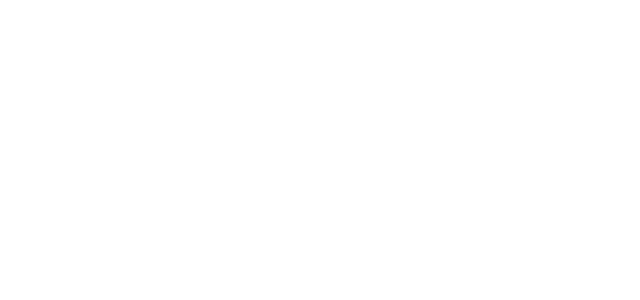
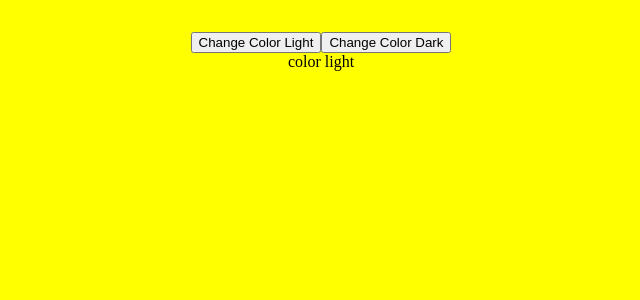
Before and after one commit to CodeScribe378/react-homework, a React (Vite) app: page / in a window 1280 px wide. Shown: the top 300 px of the page, without its empty margins (319-959 px from the left). Built offline with nearby package versions, Linux system fonts and the light colour scheme.

Commit message:
homework/lesson7/exercise2 is done

```diff
--- a/src/App.tsx
+++ b/src/App.tsx
@@ -1,10 +1,27 @@
 
 import './App.css'
+import BranchComponentLeft from "./components/BranchComponentLeft/BranchComponentLeft.tsx";
+import BranchComponentRight from "./components/BranchComponentsRight/BranchComponentRight.tsx";
+import {MyContext} from "./context/MyContext.tsx";
+import {useState} from "react";
+
+
 
 function App() {
+  const [color, setColor] = useState<string>('light')
+
+
   return (
     <>
-
+      <MyContext.Provider value={{
+          theme: color,
+          changeColor: (newTheme: string)=> {
+            setColor(newTheme)
+          }
+      }}>
+      <BranchComponentLeft/>
+      <BranchComponentRight/>
+      </MyContext.Provider>
     </>
   )
 }
--- /dev/null
+++ b/src/components/BranchComponentLeft/BranchComponentLeft.tsx
@@ -0,0 +1,15 @@
+import BranchComponentLeftA from "../BranchComponentLeftA/BranchComponentLeftA.tsx";
+
+
+
+const BranchComponentLeft =()=>{
+
+
+
+    return(
+        <>
+            <BranchComponentLeftA/>
+        </>
+    )
+}
+export default BranchComponentLeft
--- /dev/null
+++ b/src/components/BranchComponentLeftA/BranchComponentLeftA.tsx
@@ -0,0 +1,24 @@
+import {useContext} from "react";
+import {MyContext} from "../../context/MyContext.tsx";
+
+const BranchComponentLeftA =()=>{
+
+    const{changeColor}  = useContext(MyContext)
+
+
+    const handlerLightColor = ()=>{
+        changeColor('light')
+    }
+
+    const handlerDarkColor =()=>{
+        changeColor ('dark')
+    }
+
+    return(
+        <div>
+           <button onClick ={handlerLightColor}>Change Color Light</button>
+            <button onClick={handlerDarkColor}>Change Color Dark</button>
+        </div>
+    )
+}
+export default BranchComponentLeftA
--- /dev/null
+++ b/src/components/BranchComponentRightA/BranchComponentRightA.tsx
@@ -0,0 +1,16 @@
+import {useContext, useEffect} from "react";
+import {MyContext} from "../../context/MyContext.tsx";
+import './Theme.css'
+
+const BranchComponentRightA =()=>{
+
+    const {theme} = useContext(MyContext)
+    useEffect(() => {
+        document.body.className = theme
+    }, [theme]);
+
+    return(
+        <div className={theme}>color {theme}</div>
+    )
+}
+export default BranchComponentRightA
--- /dev/null
+++ b/src/components/BranchComponentRightA/Theme.css
@@ -0,0 +1,16 @@
+.light{
+    background-color: yellow;
+    height: 80vh;
+    margin: 0;
+    padding: 0
+}
+.dark{
+    background-color: #888888;
+    height: 80vh
+}
+
+body{
+    height: 80vh;
+    margin: 0;
+    padding: 0
+}
--- /dev/null
+++ b/src/components/BranchComponentsRight/BranchComponentRight.tsx
@@ -0,0 +1,10 @@
+import BranchComponentRightA from "../BranchComponentRightA/BranchComponentRightA.tsx";
+
+const BranchComponentRight=()=>{
+     return(
+         <>
+             <BranchComponentRightA/>
+         </>
+     )
+}
+export default BranchComponentRight
--- /dev/null
+++ b/src/context/MyContext.tsx
@@ -0,0 +1,18 @@
+import {createContext} from "react";
+
+
+type MyContextType ={
+
+    theme: string,
+    changeColor: (newTheme: string)=>void
+
+}
+export const init = {
+
+        theme: 'light',
+        changeColor: (newTheme: string)=> {
+            console.log(newTheme)
+    }
+
+}
+export const MyContext = createContext<MyContextType>(init)
```
